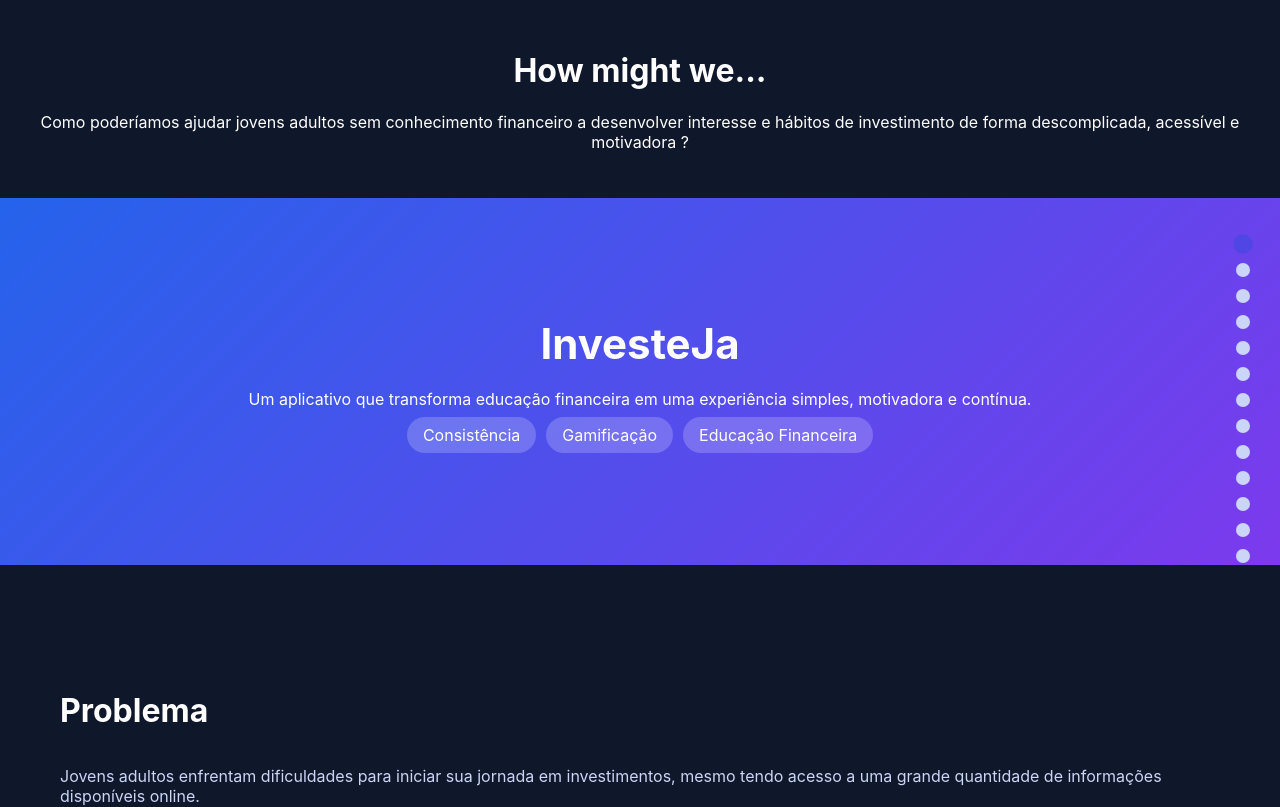
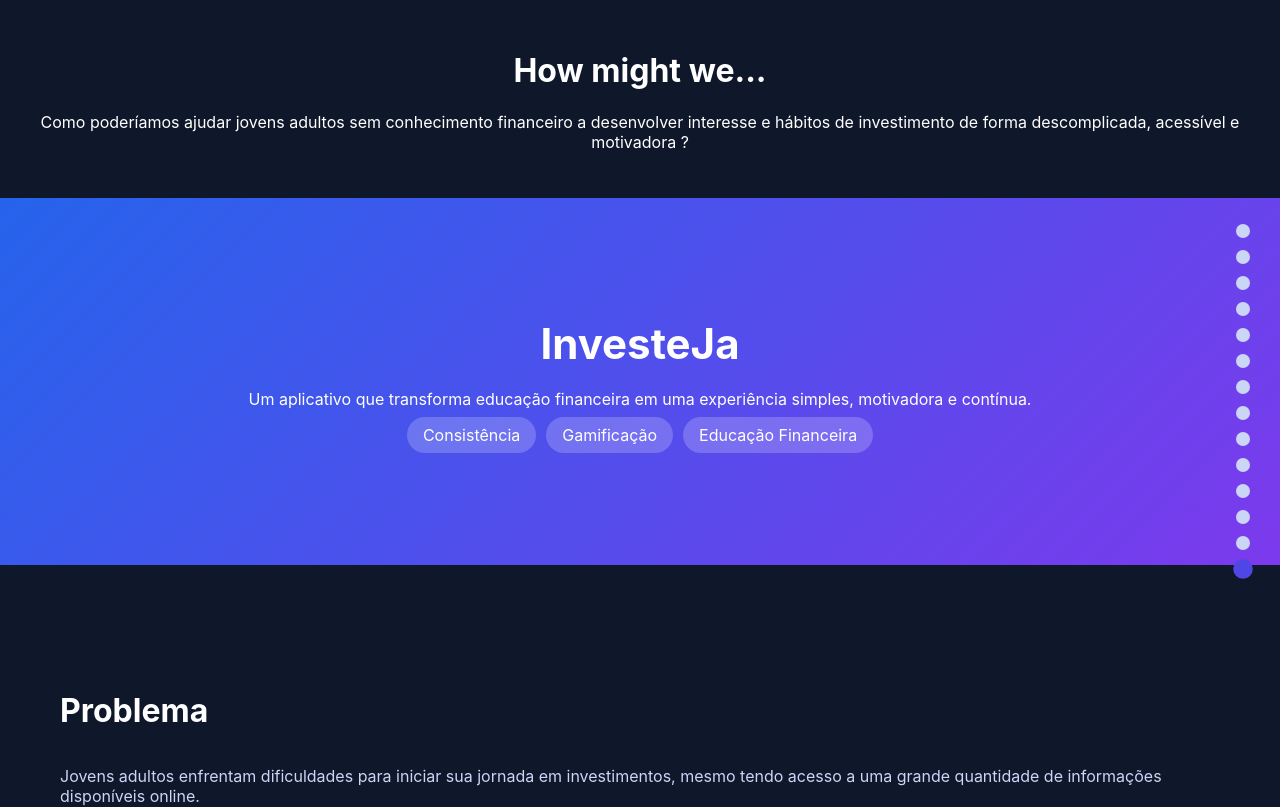
Before and after one commit to LucasArrais/howmightwe-ihm, a React (Create React App) app: page / in a window 1280 px wide. Shown: the top 807 px of the page. Built offline with nearby package versions, Linux system fonts and the light colour scheme.

Commit message:
fix(sidebarnav): fix last element scrolling

```diff
--- a/src/components/MobilePrototype.js
+++ b/src/components/MobilePrototype.js
@@ -1,5 +1,8 @@
+import Section from "../components/Section";
+
 function MobilePrototype() {
   return (
+    <Section id="prototipo" title="Protótipo">
       <div style={{ padding: '40px', display: 'flex', justifyContent: 'center' }}>
 
         <div
@@ -46,6 +49,7 @@ function MobilePrototype() {
         </div>
 
       </div>
+    </Section>
   );
 }
 
--- a/src/components/SidebarNav.js
+++ b/src/components/SidebarNav.js
@@ -13,7 +13,9 @@ const sections = [
   { id: "mercado", label: "Mercado" },
   { id: "referencias", label: "Referências" },
   { id: "oportunidade", label: "Oportunidade" },
-  { id: "solucao", label: "Solução" }
+  { id: "solucao", label: "Solução" },
+  { id: "prototipo", label: "Protótipo"},
+
 ];
 
 function SidebarNav() {
@@ -37,6 +39,10 @@ function SidebarNav() {
           }
         }
       });
+
+      if (window.innerHeight + window.scrollY >= document.documentElement.scrollHeight - 10) {
+        current = sections[sections.length - 1].id;
+      }
 
       setActive(current);
     };
```
Lines whose indentation alone changed are shown as unchanged.
